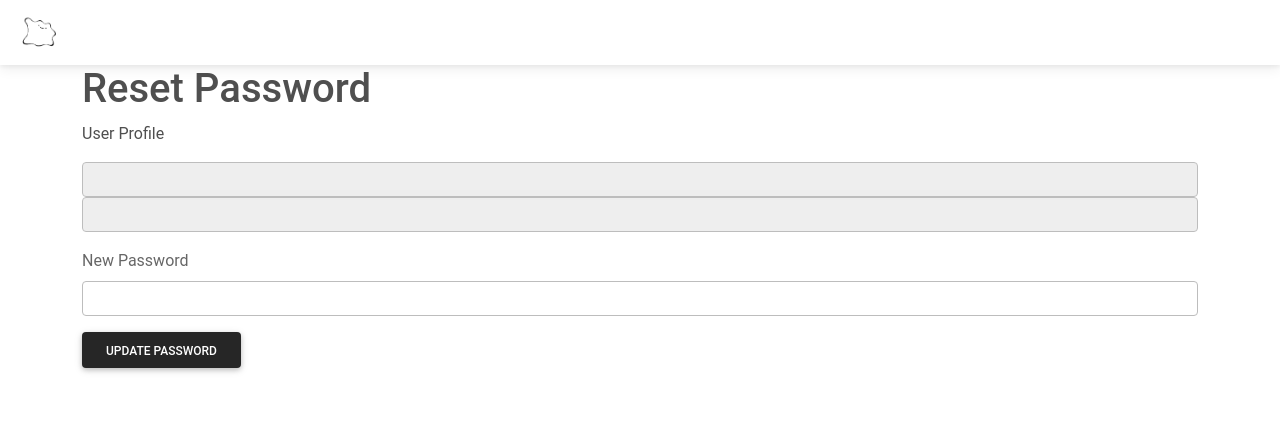
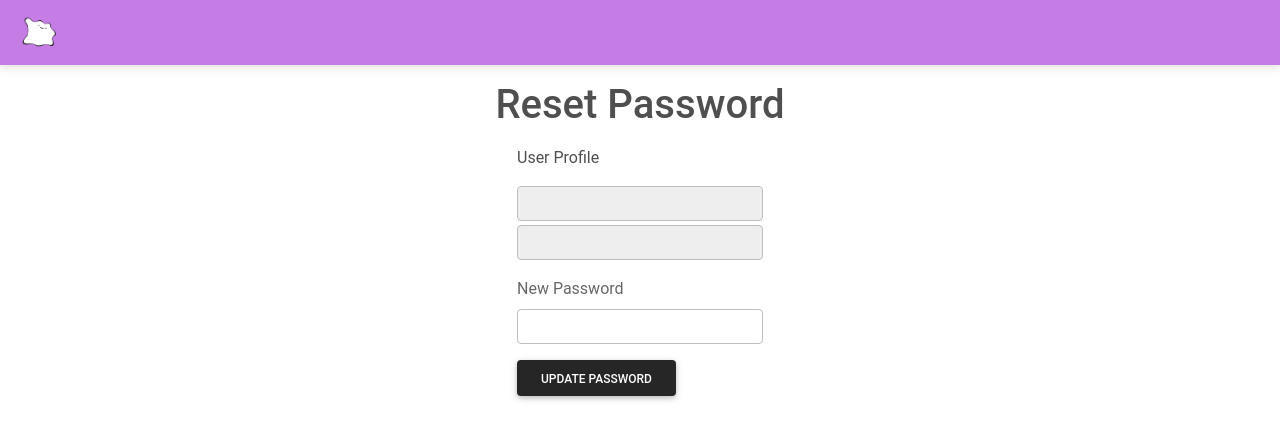
Before and after one commit to jhbnsn4/DittoSM, an Angular app in the folder project3 - Angular/: page /reset/1 in a window 1280 px wide. Shown: the top 440 px of the page. Built offline with nearby package versions, Linux system fonts and the light colour scheme; no server answers.

Commit message:
Worked on styling password-reset component

```diff
--- a/project3 - Angular/src/app/app.component.html
+++ b/project3 - Angular/src/app/app.component.html
@@ -1,5 +1,5 @@
 <body>
-  <nav class="navbar navbar-expand-lg navbar-light">
+  <nav class="navbar navbar-expand-lg navbar-dark" style="background-color: #c57ce4;">
     <div class="container-fluid">
 
       <!-- Will appear regardless of login status -->
@@ -25,8 +25,8 @@
           </ng-select>
         </div>
       </div>
-      <button type="submit" class="btn btn-dark m-2" (click)="profileRoute()" *ngIf="checkLoggedIn()">Me</button>
-      <button type="submit" class="btn btn-dark" (click)="logout()" *ngIf="checkLoggedIn()">Logout</button>
+      <button type="submit" class="btn btn-light m-2" (click)="profileRoute()" *ngIf="checkLoggedIn()">Me</button>
+      <button type="submit" class="btn btn-light" (click)="logout()" *ngIf="checkLoggedIn()">Logout</button>
     </div>
   </nav>
   <div class="container mb-4">
--- a/project3 - Angular/src/app/components/password-reset/password-reset.component.html
+++ b/project3 - Angular/src/app/components/password-reset/password-reset.component.html
@@ -1,16 +1,16 @@
-<h1>Reset Password</h1>
-<div>
+<h1 class="d-flex justify-content-center m-3">Reset Password</h1>
+<div class="d-flex justify-content-center">
     <form>
         <p>User Profile</p>
         <div class="mb-3">
-        <input type="text" class="form-control" [(ngModel)]="targetUser.firstName" name="firstNameInput" disabled>
-        <input type="text" class="form-control" [(ngModel)]="targetUser.lastName" name="lastNameInput" disabled>
+            <input type="text" class="form-control mb-1" [(ngModel)]="targetUser.firstName" name="firstNameInput" disabled>
+            <input type="text" class="form-control mb-1" [(ngModel)]="targetUser.lastName" name="lastNameInput" disabled>
         </div>
         <div class="mb-3">
             <label for="newPasswordInput" class="form-label">New Password</label>
             <input type="text" class="form-control" [(ngModel)]="targetUser.password" name="newPasswordInput">
         </div>
-    <div class="mb-3">
+        <div class="mb-3 justify-content-center">
             <button class="btn btn-dark" (click)="onClickUpdatePassword()">Update Password</button>
         </div>
 
--- a/project3 - Angular/src/app/components/posts/posts.component.html
+++ b/project3 - Angular/src/app/components/posts/posts.component.html
@@ -1,7 +1,7 @@
 <div *ngFor="let post of posts; let indexOfelement=index; " class="card rounded border border-dark mb-3">
   <div *ngIf="isPostEmpty" class="row g-0">
     <!-- Images -->
-    <div class="col-md-4" *ngFor="let imageSrc of post.imageList">
+    <div class="col-md-4 " *ngFor="let imageSrc of post.imageList">
 
       <img class="img-fluid" src="{{imageSrc.imageName}}">
 
```
Lines whose indentation alone changed are shown as unchanged.
